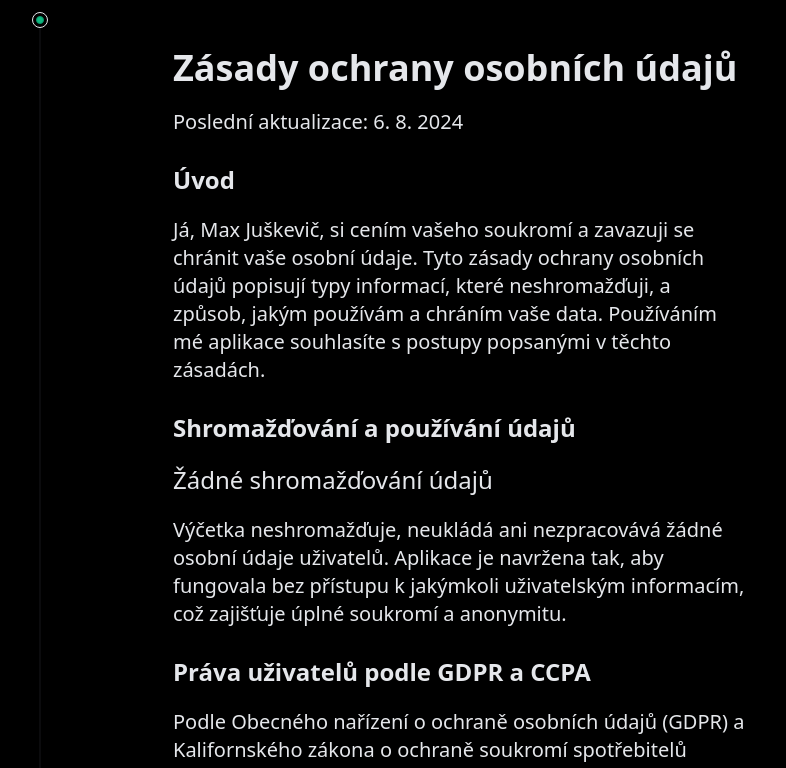
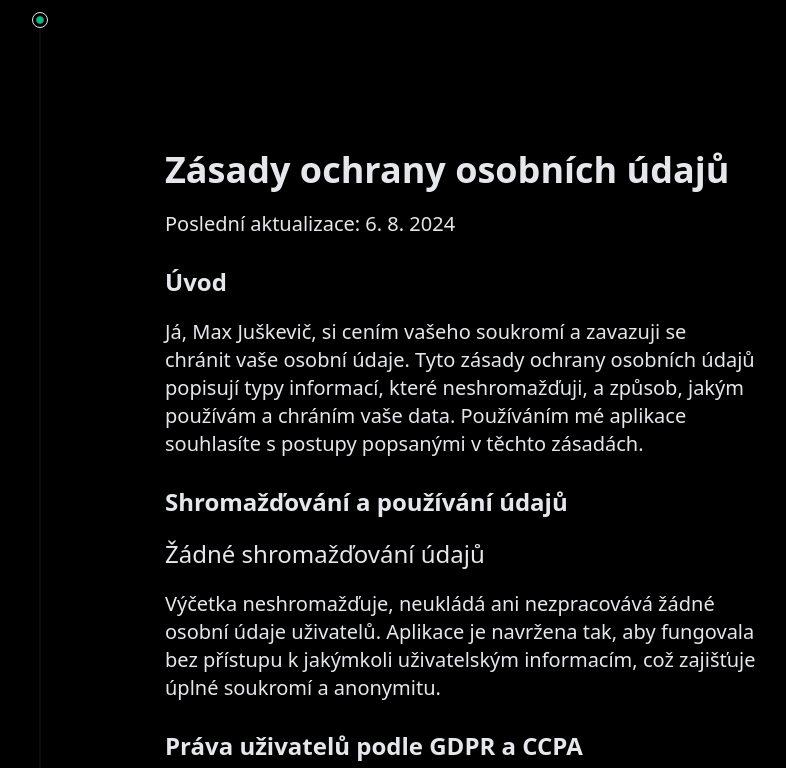
Before and after one commit to juskevic/vycetka-web, a Next.js app: page /privacy in a window 1280 px wide. Shown: the top 768 px of the page, without its empty margins (179-965 px from the left). Built offline with nearby package versions, Linux system fonts and the light colour scheme.

Commit message:
Add 'Go back' button to privacy page
Implemented a 'Go back' button linking to the privacy page. Adjusted padding and spacing for better layout and readability, ensuring a more user-friendly interface.

```diff
--- a/src/pages/privacy.tsx
+++ b/src/pages/privacy.tsx
@@ -1,5 +1,6 @@
 import React from "react";
 import { TracingBeam } from "@/components/ui/tracing-beam";
+import Link from "next/link";
 
 export default function PrivacyPage() {
 
@@ -11,8 +12,15 @@
     return (
         <div className="bg-black">
             <TracingBeam>
-                <div className="flex justify-center max-w-2xl mx-auto p-12 text-gray-200">
+                <div className="flex justify-center max-w-2xl mx-auto p-10 pt-20 text-gray-200">
                     <div className="flex flex-col gap-7 flex-wrap">
+                        <div className="flex justify-end text-gray-200">
+                            <Link href="/privacy">
+                                <button className="shadow-[0_0_0_3px_#000000_inset] px-6 py-2 bg-transparent border border-black dark:border-gray-300 dark:text-white text-black rounded-full font-bold transform hover:-translate-y-1 transition duration-400">
+                                    Zpátky / Go back
+                                </button>
+                            </Link>
+                        </div>
                         <div className={ySpacing}>
                             <h1 className="text-3xl md:text-4xl font-bold">Zásady ochrany osobních údajů</h1>
                             <p className={ParagraphStyling}>Poslední
@@ -105,7 +113,10 @@
                         <div className={ySpacing}>
                             <h2 className={Header2Styling}>User Rights Under GDPR and CCPA</h2>
                             <p className={ParagraphStyling}>
-                                Under the General Data Protection Regulation (GDPR) and the California Consumer Privacy Act (CCPA), you have specific rights regarding your personal data. However, since Výčetka does not collect, store, or process any personal data, these rights are inherently protected.
+                                Under the General Data Protection Regulation (GDPR) and the California Consumer Privacy
+                                Act (CCPA), you have specific rights regarding your personal data. However, since
+                                Výčetka does not collect, store, or process any personal data, these rights are
+                                inherently protected.
                             </p>
                         </div>
                         <div className={ySpacing}>
```
